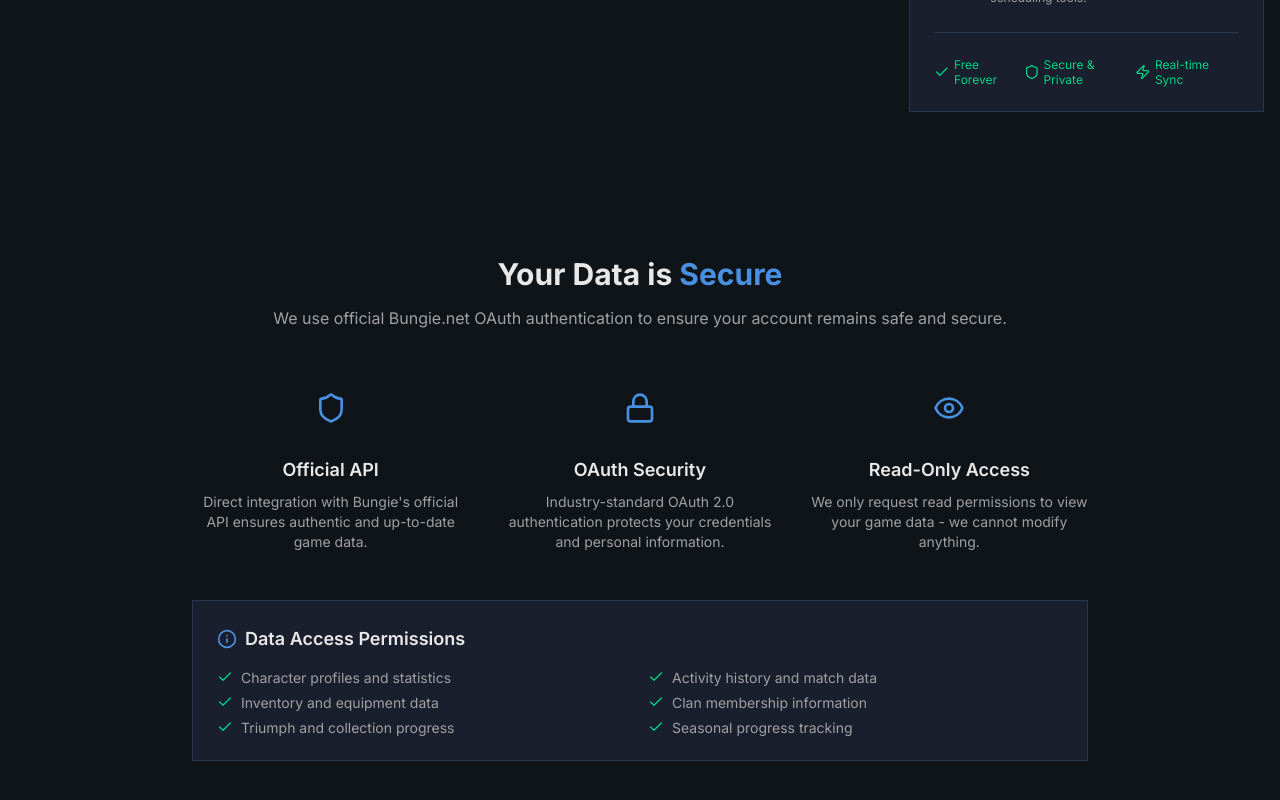
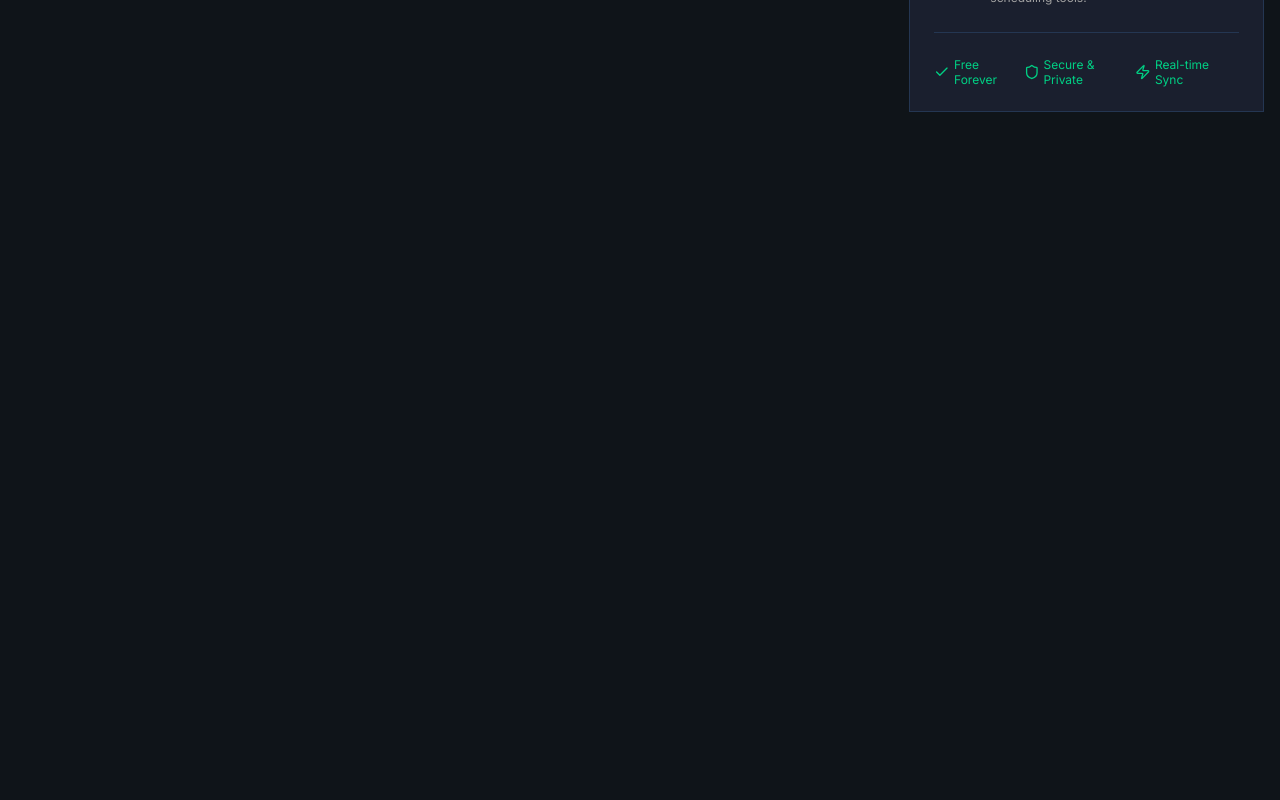
Before and after one commit to ZeroiJ/armory-vault, a React (Vite) app in the folder guardian_nexus/guardian_nexus/: page /#/ in a window 1280 px wide. Shown: the part 988-1788 px from the top of the page. After the commit the page ends 1180 px from the top, so only its background shows below. Built offline with nearby package versions, Linux system fonts and the light colour scheme; no server answers.

Commit message:
refactor: remove security and privacy section

```diff
--- a/guardian_nexus/guardian_nexus/src/pages/authentication-authorization/index.jsx
+++ b/guardian_nexus/guardian_nexus/src/pages/authentication-authorization/index.jsx
@@ -158,91 +158,7 @@ const AuthenticationAuthorization = () => {
           </div>
         </div>
 
-        {/* Security & Privacy Section */}
-        <div className="py-16 bg-card/50">
-          <div className="container mx-auto px-4">
-            <div className="max-w-4xl mx-auto">
-              <div className="text-center mb-12">
-                <h2 className="text-2xl lg:text-3xl font-bold text-foreground mb-4">
-                  Your Data is <span className="text-primary">Secure</span>
-                </h2>
-                <p className="text-muted-foreground">
-                  We use official Bungie.net OAuth authentication to ensure your account remains safe and secure.
-                </p>
-              </div>
 
-              <div className="grid md:grid-cols-3 gap-8">
-                <div className="text-center">
-                  <div className="w-16 h-16 bg-primary/10 rounded-full flex items-center justify-center mx-auto mb-4">
-                    <Icon name="Shield" size={32} className="text-primary" />
-                  </div>
-                  <h3 className="text-lg font-semibold text-foreground mb-2">Official API</h3>
-                  <p className="text-sm text-muted-foreground">
-                    Direct integration with Bungie's official API ensures authentic and up-to-date game data.
-                  </p>
-                </div>
-
-                <div className="text-center">
-                  <div className="w-16 h-16 bg-primary/10 rounded-full flex items-center justify-center mx-auto mb-4">
-                    <Icon name="Lock" size={32} className="text-primary" />
-                  </div>
-                  <h3 className="text-lg font-semibold text-foreground mb-2">OAuth Security</h3>
-                  <p className="text-sm text-muted-foreground">
-                    Industry-standard OAuth 2.0 authentication protects your credentials and personal information.
-                  </p>
-                </div>
-
-                <div className="text-center">
-                  <div className="w-16 h-16 bg-primary/10 rounded-full flex items-center justify-center mx-auto mb-4">
-                    <Icon name="Eye" size={32} className="text-primary" />
-                  </div>
-                  <h3 className="text-lg font-semibold text-foreground mb-2">Read-Only Access</h3>
-                  <p className="text-sm text-muted-foreground">
-                    We only request read permissions to view your game data - we cannot modify anything.
-                  </p>
-                </div>
-              </div>
-
-              {/* Data Access Permissions */}
-              <div className="mt-12 bg-card border border-border rounded-lg p-6">
-                <h3 className="text-lg font-semibold text-foreground mb-4 flex items-center">
-                  <Icon name="Info" size={20} className="mr-2 text-primary" />
-                  Data Access Permissions
-                </h3>
-                <div className="grid md:grid-cols-2 gap-4 text-sm">
-                  <div className="space-y-2">
-                    <div className="flex items-center text-muted-foreground">
-                      <Icon name="Check" size={16} className="text-success mr-2" />
-                      Character profiles and statistics
-                    </div>
-                    <div className="flex items-center text-muted-foreground">
-                      <Icon name="Check" size={16} className="text-success mr-2" />
-                      Inventory and equipment data
-                    </div>
-                    <div className="flex items-center text-muted-foreground">
-                      <Icon name="Check" size={16} className="text-success mr-2" />
-                      Triumph and collection progress
-                    </div>
-                  </div>
-                  <div className="space-y-2">
-                    <div className="flex items-center text-muted-foreground">
-                      <Icon name="Check" size={16} className="text-success mr-2" />
-                      Activity history and match data
-                    </div>
-                    <div className="flex items-center text-muted-foreground">
-                      <Icon name="Check" size={16} className="text-success mr-2" />
-                      Clan membership information
-                    </div>
-                    <div className="flex items-center text-muted-foreground">
-                      <Icon name="Check" size={16} className="text-success mr-2" />
-                      Seasonal progress tracking
-                    </div>
-                  </div>
-                </div>
-              </div>
-            </div>
-          </div>
-        </div>
       </main>
     </div>
   );
```
